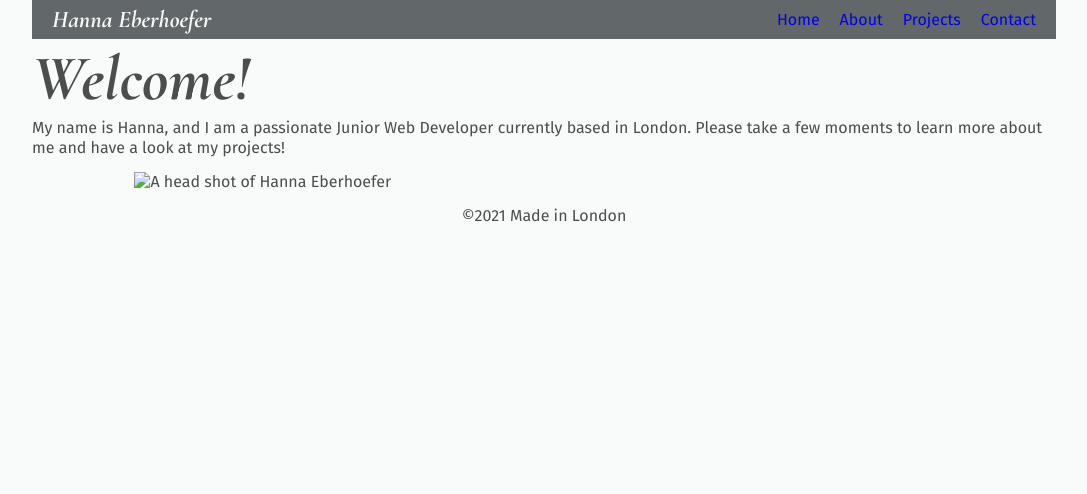
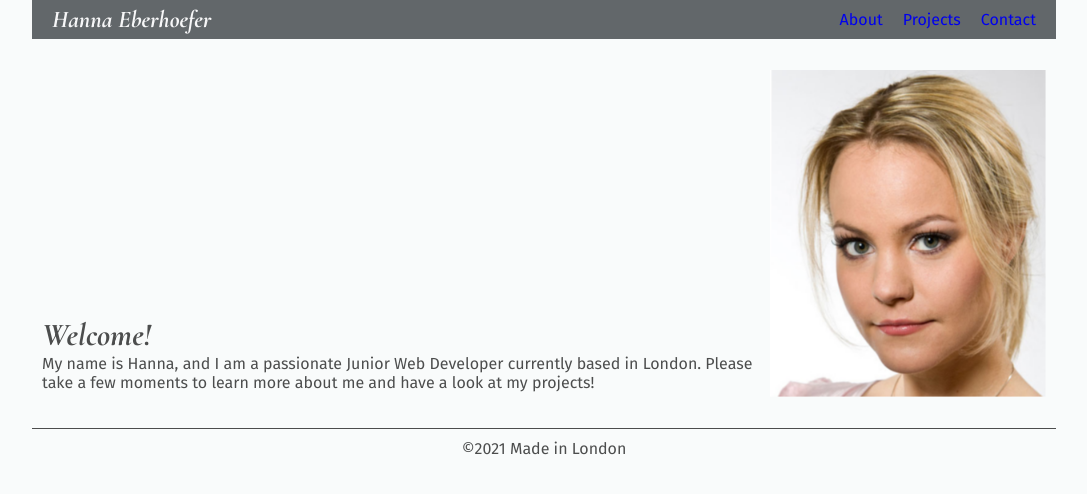
Before and after one commit to HannaEb/portfolio, a plain HTML site: page index.html in a window 1280 px wide. Shown: the whole page, without its empty margins (96-1183 px from the left). Drawn offline with nearby package versions, Linux system fonts and the light colour scheme.

Commit message:
Combine home and about

```diff
--- a/index.html
+++ b/index.html
@@ -11,17 +11,20 @@
     <nav>
       <h2 class="name">Hanna Eberhoefer</h2>
       <ul class="navbar">
-          <li class="nav-item"><a href="/index.html">Home</a></li>
-          <li class="nav-item"><a href="/about.html">About</a></li>
+          <li class="nav-item"><a href="/index.html">About</a></li>
           <li class="nav-item"><a href="/projects.html">Projects</a></li>
           <li class="nav-item"><a href="/contact.html">Contact</a></li>
       </ul>
     </nav>
     <main>
-      <h1>Welcome!</h1>
-      <p>My name is Hanna, and I am a passionate Junior Web Developer currently based
-        in London. Please take a few moments to learn more about me and have a look at my projects!</p>
-        <img src="/portrait.jpg" alt="A head shot of Hanna Eberhoefer" class="portrait">
+      <div class="index-main-container">
+        <div class="index-text-container">
+          <h1>Welcome!</h1>
+          <p>My name is Hanna, and I am a passionate Junior Web Developer currently based
+          in London. Please take a few moments to learn more about me and have a look at my projects!</p>
+        </div>
+        <img src="/portrait.png" alt="A head shot of Hanna Eberhoefer" class="portrait">
+      </div>
     </main>
     <footer>
       <p>&copy2021 Made in London</p>
--- a/style.css
+++ b/style.css
@@ -54,7 +54,7 @@ a {
 
 /* General styles */
 
-html {
+* {
 	box-sizing: border-box;
 }
 
@@ -70,18 +70,19 @@ body {
 
 footer {
 	text-align: center;
+	border-top: 1px solid #4C4D4D;
+	margin-top: 1em;
 }
 
 h1 {
 	font-family: 'Cormorant Garamond', serif;
-	font-size: 400%;
-	margin: 30px 0;
+	font-size: 200%;
+	padding-left: 10px;
 }
 
 h2 {
 	font-family: 'Cormorant Garamond', serif;
 	font-size: 150%;
-	margin: 30px 0;
 }
 
 .name {
@@ -95,6 +96,7 @@ nav {
 	background-color: #62676A;
 	color: #F7F7F8;
 	padding: 10px;
+	margin-bottom: 1em;
 }
 
 .navbar {
@@ -110,16 +112,18 @@ nav {
 	text-decoration: underline;
 }
 
-img {
+.portrait {
 	max-width: 80%;
 	height: auto;
 	display: block;
 	margin-left: auto;
 	margin-right: auto;
+	padding-top: 15px;
+	padding-bottom:15px;
 }
 
 p {
-	margin: 15px 0;
+	padding: 10px;
 }
 
 @media only screen and (min-width: 480px) {
@@ -138,12 +142,25 @@ p {
 		align-items: center;
 	}
 
-	.navbar {
-		display: flex;
-	}
-
 	.nav-item a {
 		padding-left: 10px;
 		padding-right: 10px;
 	}
+
+	.index-main-container {
+		display: flex;
+		align-items: flex-end;
+	}
+
+	.index-text-container {
+		padding-bottom: 10px;
+	}
+
+	 .portrait {
+		padding-right: 10px;
+	}
 }
+
+@media only screen and (min-width: 768px) {
+
+}
```
Also changed, not shown: about.html (deleted, +0 -30 lines), contact.html (+1 -2 lines), projects.html (+1 -2 lines).
